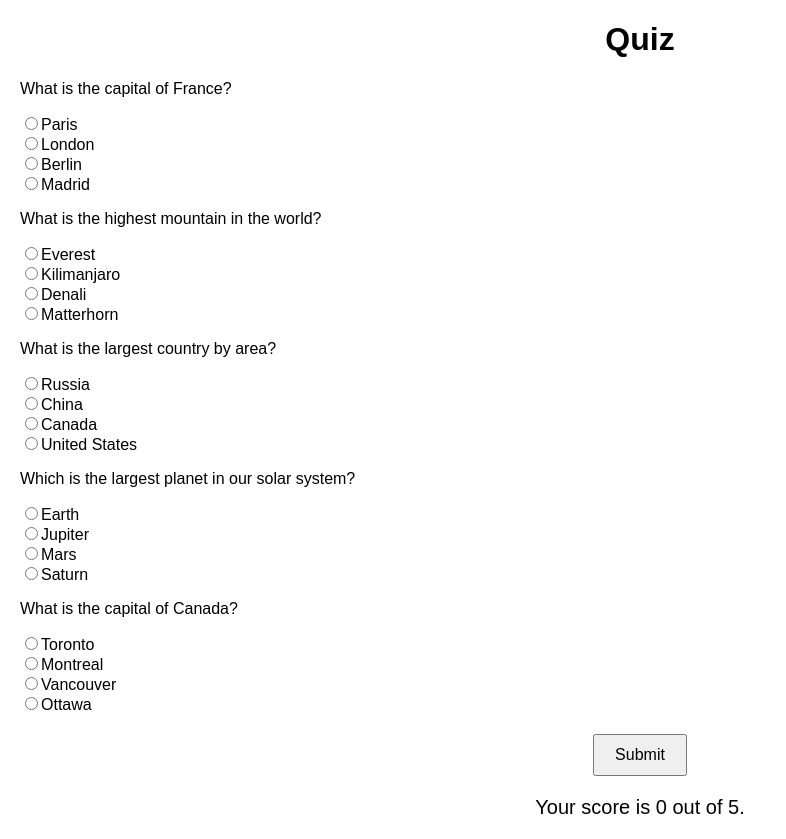
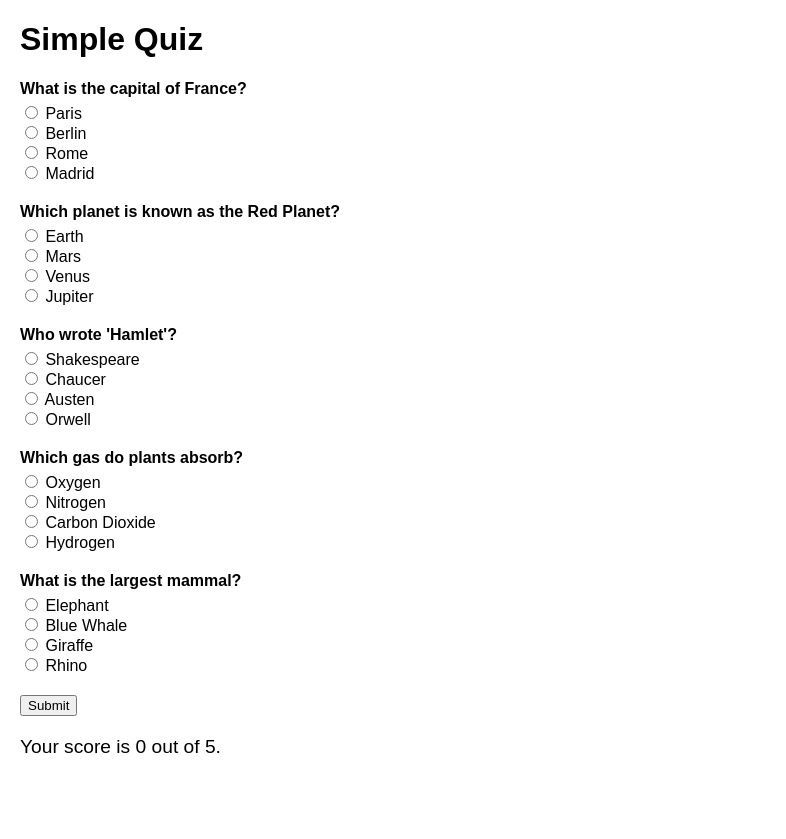
Before and after one commit to acciojob/quiz-with-session-Gokleshchaudhary, a website: page main.html in a window 1280 px wide. Both pictures are taken after a click on the button "Submit". Shown: the whole page, without its empty margins (0-786 px from the left). After the commit the page ends 800 px from the top, so only its background shows below. Drawn offline with Linux system fonts and the light colour scheme.

Commit message:
created a submission

```diff
--- a/main.html
+++ b/main.html
@@ -1,17 +1,22 @@
 <!DOCTYPE html>
 <html lang="en">
 <head>
-    <meta charset="UTF-8">
-    <meta name="viewport" content="width=device-width, initial-scale=1.0">
-    <title>Quiz</title>
-    <link rel="stylesheet" href="styles.css" />
+  <meta charset="UTF-8" />
+  <meta name="viewport" content="width=device-width, initial-scale=1.0"/>
+  <title>Quiz with Storage</title>
+  <style>
+    body { font-family: Arial, sans-serif; margin: 20px; }
+    #questions > div { margin-bottom: 20px; }
+    .question { font-weight: bold; margin-bottom: 5px; }
+    #score { font-size: 1.2em; margin-top: 20px; }
+  </style>
 </head>
 <body>
-    <h1>Quiz</h1>
-    <div id="questions"></div>
-    <button id="submit">Submit</button>
-    <div id="score"></div>
+  <h1>Simple Quiz</h1>
+  <div id="questions"></div>
+  <button id="submit">Submit</button>
+  <div id="score"></div>
 
-    <script src="script.js"></script>
+  <script src="script.js"></script>
 </body>
 </html>
--- a/script.js
+++ b/script.js
@@ -1,135 +1,95 @@
-const questions = [
+const quizData = [
   {
     question: "What is the capital of France?",
-        choices: ["Paris", "London", "Berlin", "Madrid"],
-        answer: 0, // Index of the correct answer
+    options: ["Paris", "Berlin", "Rome", "Madrid"],
+    answer: 0
   },
   {
-        question: "What is the highest mountain in the world?",
-        choices: ["Everest", "Kilimanjaro", "Denali", "Matterhorn"],
-        answer: 0,
+    question: "Which planet is known as the Red Planet?",
+    options: ["Earth", "Mars", "Venus", "Jupiter"],
+    answer: 1
   },
   {
-        question: "What is the largest country by area?",
-        choices: ["Russia", "China", "Canada", "United States"],
-        answer: 0,
+    question: "Who wrote 'Hamlet'?",
+    options: ["Shakespeare", "Chaucer", "Austen", "Orwell"],
+    answer: 0
   },
   {
-        question: "Which is the largest planet in our solar system?",
-        choices: ["Earth", "Jupiter", "Mars", "Saturn"],
-        answer: 1,
+    question: "Which gas do plants absorb?",
+    options: ["Oxygen", "Nitrogen", "Carbon Dioxide", "Hydrogen"],
+    answer: 2
   },
   {
-        question: "What is the capital of Canada?",
-        choices: ["Toronto", "Montreal", "Vancouver", "Ottawa"],
-        answer: 3,
-    },
+    question: "What is the largest mammal?",
+    options: ["Elephant", "Blue Whale", "Giraffe", "Rhino"],
+    answer: 1
+  }
 ];
 
-// Function to render questions
-function renderQuestions() {
 const questionsContainer = document.getElementById("questions");
-    questions.forEach((q, index) => {
-        const questionElement = document.createElement("div");
-        questionElement.innerHTML = `<p>${q.question}</p>`;
+const submitButton = document.getElementById("submit");
+const scoreDisplay = document.getElementById("score");
 
-        q.choices.forEach((choice, i) => {
-            const input = document.createElement("input");
-            input.type = "radio";
-            input.name = `question-${index}`; // Name for grouping radio buttons
-            input.value = i; // Value as index of the choice
-            input.id = `q${index}o${i}`;
+function loadProgress() {
+  const progress = JSON.parse(sessionStorage.getItem("progress") || "{}");
 
-            const label = document.createElement("label");
-            label.htmlFor = `q${index}o${i}`;
-            label.innerText = choice;
+  quizData.forEach((q, i) => {
+    const div = document.createElement("div");
+    div.innerHTML = `<div class='question'>${q.question}</div>`;
 
-            questionElement.appendChild(input);
-            questionElement.appendChild(label);
-            questionElement.appendChild(document.createElement("br"));
+    q.options.forEach((option, j) => {
+      const checked = progress[i] == j ? "checked" : "";
+      div.innerHTML += `
+        <label>
+          <input type="radio" name="question${i}" value="${j}" ${checked}>
+          ${option}
+        </label><br/>
+      `;
     });
 
-        questionsContainer.appendChild(questionElement);
-    });
-
-    // Add event listener to save progress on change
-    document.querySelectorAll("input[type='radio']").forEach(input => {
-        input.addEventListener('change', saveProgress);
+    questionsContainer.appendChild(div);
   });
 }
 
-// Function to save progress to session storage
 function saveProgress() {
   const progress = {};
-    questions.forEach((_, index) => {
-        const selectedValue = document.querySelector(`input[name='question-${index}']:checked`);
-        if (selectedValue) {
-            progress[`question-${index}`] = selectedValue.value; // Save selected value
-        }
+  quizData.forEach((q, i) => {
+    const selected = document.querySelector(`input[name='question${i}']:checked`);
+    if (selected) progress[i] = parseInt(selected.value);
   });
-    sessionStorage.setItem("progress", JSON.stringify(progress)); // Save to session storage
+  sessionStorage.setItem("progress", JSON.stringify(progress));
 }
 
-// Function to load progress from session storage
-function loadProgress() {
-    const progress = JSON.parse(sessionStorage.getItem("progress")) || {};
+function calculateScore() {
+  const progress = JSON.parse(sessionStorage.getItem("progress") || "{}");
+  let score = 0;
 
-    for (const question in progress) {
-        const radio = document.querySelector(`input[name='${question}'][value='${progress[question]}']`);
-        if (radio) {
-            radio.checked = true; // Check the radio button if it was previously selected
-        }
-    }
+  quizData.forEach((q, i) => {
+    if (progress[i] === q.answer) score++;
+  });
+
+  return score;
 }
 
-// Function to calculate and display score
-function calculateScore() {
-    let score = 0;
-    questions.forEach((q, index) => {
-        const selectedValue = document.querySelector(`input[name='question-${index}']:checked`);
-        if (selectedValue && parseInt(selectedValue.value) === q.answer) {
-            score++; // Increment score for correct answers
+function showScore(score) {
+  scoreDisplay.textContent = `Your score is ${score} out of ${quizData.length}.`;
 }
+
+submitButton.addEventListener("click", () => {
+  saveProgress();
+  const score = calculateScore();
+  localStorage.setItem("score", score);
+  showScore(score);
 });
 
-    document.getElementById("score").innerText = `Your score is ${score} out of ${questions.length}.`;
-    localStorage.setItem("score", score); // Store final score in local storage
+// Re-populate questions and selections
+loadProgress();
+
+// Show score from local storage if it exists
+const savedScore = localStorage.getItem("score");
+if (savedScore !== null) {
+  showScore(savedScore);
 }
 
-// Event listeners
-document.getElementById("submit").addEventListener('click', () => {
-    calculateScore(); // Calculate score on submit
-    saveProgress(); // Save progress on submit
-});
-
-// Load questions and progress on page load
-window.onload = () => {
-    renderQuestions(); // Render questions
-    loadProgress(); // Load previous selections
-
-    const finalScore = localStorage.getItem("score");
-    if (finalScore !== null) {
-        document.getElementById("score").innerText = `Your score is ${finalScore} out of ${questions.length}.`;
-    }
-};
-describe('Quiz Application', () => {
-    beforeEach(() => {
-        cy.visit('index.html'); // Adjust the path as necessary
-    });
-
-    it('Checking questions and UI elements', () => {
-        cy.get('div#questions > div').should('have.length', 5); // Check for 5 questions
-        cy.get('div#questions > div').each(($el, index) => {
-            cy.wrap($el).find('p').should('contain.text', questions[index].question);
-            cy.wrap($el).find('input[type="radio"]').should('have.length', 4); // Check for 4 options
-        });
-    });
-
-    it('Checking if stored in session', () => {
-        cy.get('input[type="radio"]').first().check(); // Check the first radio button
-        cy.window().then((win) => {
-            const progress = JSON.parse(win.sessionStorage.getItem("progress"));
-            expect(progress).to.have.property('question-0', '0'); // Adjust according to your stored values
-        });
-    });
-});
+// Save selection changes
+questionsContainer.addEventListener("change", saveProgress);
--- a/styles.css
+++ /dev/null
@@ -1,25 +0,0 @@
-body {
-    font-family: Arial, sans-serif;
-    margin: 20px;
-}
-
-h1 {
-    text-align: center;
-}
-
-#questions {
-    margin-bottom: 20px;
-}
-
-button {
-    display: block;
-    margin: 0 auto;
-    padding: 10px 20px;
-    font-size: 16px;
-}
-
-#score {
-    text-align: center;
-    font-size: 20px;
-    margin-top: 20px;
-}
```
Lines whose indentation alone changed are shown as unchanged.
